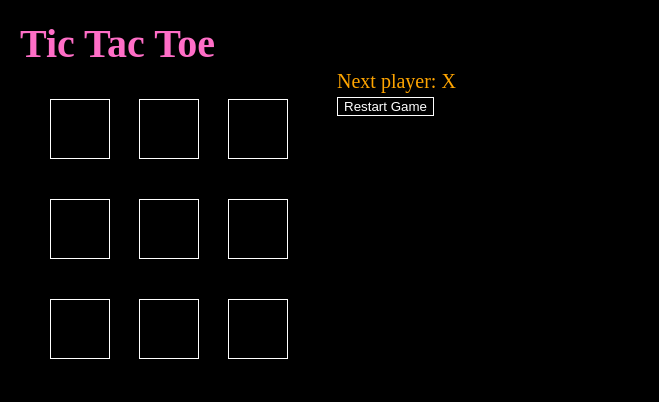
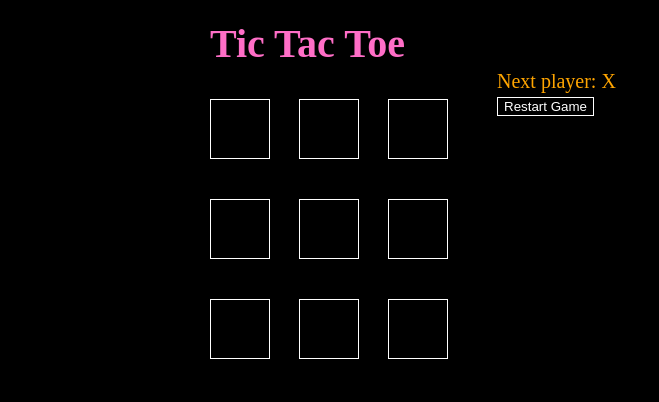
Before and after one commit to MHUS25/tic-tac-toe, a React app: page / in a window 1280 px wide. Shown: the whole page, without its empty margins (0-659 px from the left). Built offline with nearby package versions, Linux system fonts and the light colour scheme.

Commit message:
Centers elements on page

```diff
--- a/src/index.css
+++ b/src/index.css
@@ -10,7 +10,7 @@ body {
 }
 
 h1 {
-  margin: 0px 0 0px 0px;
+  margin: 0px 0px 0px 30px;
   padding-bottom: 22px;
   color: #ff6ec7;
 }
@@ -78,3 +78,7 @@ button:hover {
   background: #fff;
   color: #1f1f1f !important;
 }
+
+#root {
+  margin-left: 160px;
+}
```
